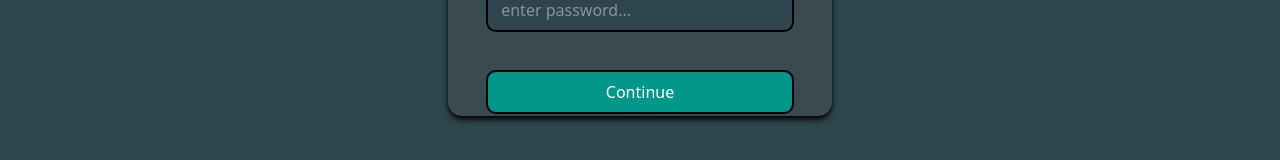
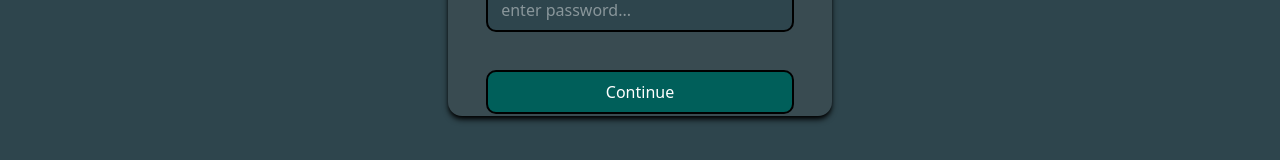
Before and after one commit to Vchen7629/CineSense, a React app in the folder frontend/: page /signup in a window 1280 px wide. Shown: the part 636-796 px from the top of the page. Built offline with nearby package versions, Linux system fonts and the light colour scheme; no server answers; the HTML template or start-up script is replaced by a standard one.

Commit message:
feat(frontend): updated signup continue for user signup form to be darker and disabled unless the user types in valid form data

```diff
--- a/frontend/src/features/user/components/SignupForm.tsx
+++ b/frontend/src/features/user/components/SignupForm.tsx
@@ -137,7 +137,8 @@ const SignUpForm = ({ onContinue }: SignUpForm) => {
                 />
                 <button
                     type="submit"
-                    className="bg-teal-600 w-full h-[5.5vh] text-white font-medium border-2 border-black rounded-lg mt-8 flex items-center justify-center"
+                    disabled={!form.formState.isValid}
+                    className="bg-teal-600 w-full h-[5.5vh] text-white font-medium border-2 border-black rounded-lg mt-8 flex items-center justify-center disabled:bg-teal-800 disabled:cursor-not-allowed transition-all"
                 >
                     Continue
                 </button>
```
